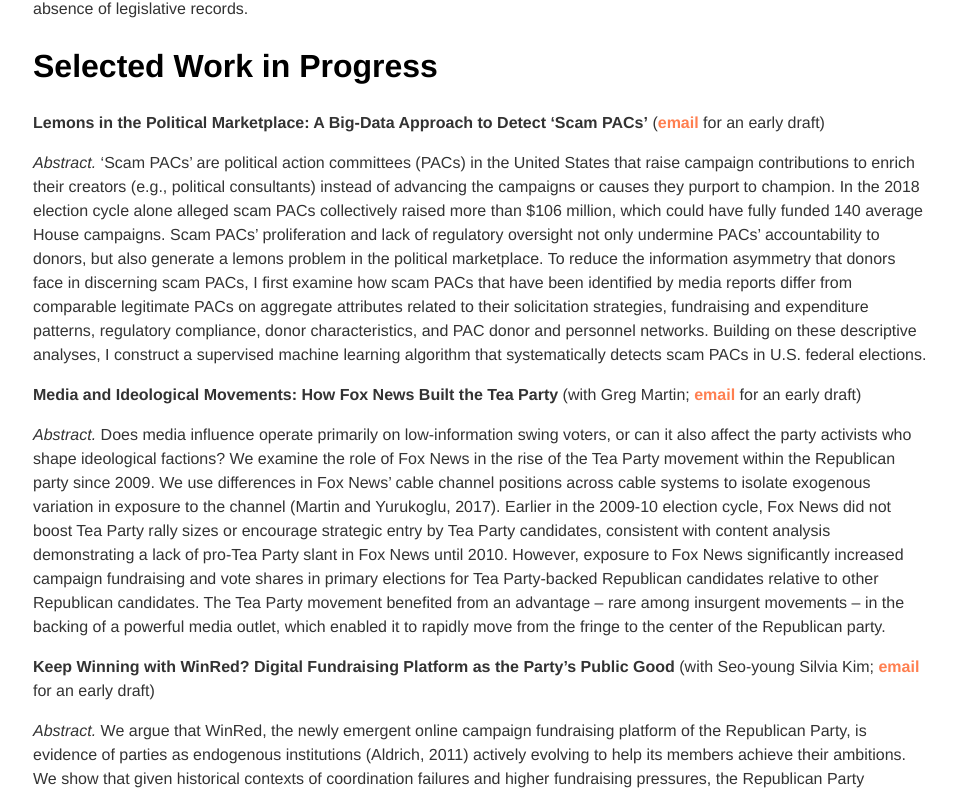
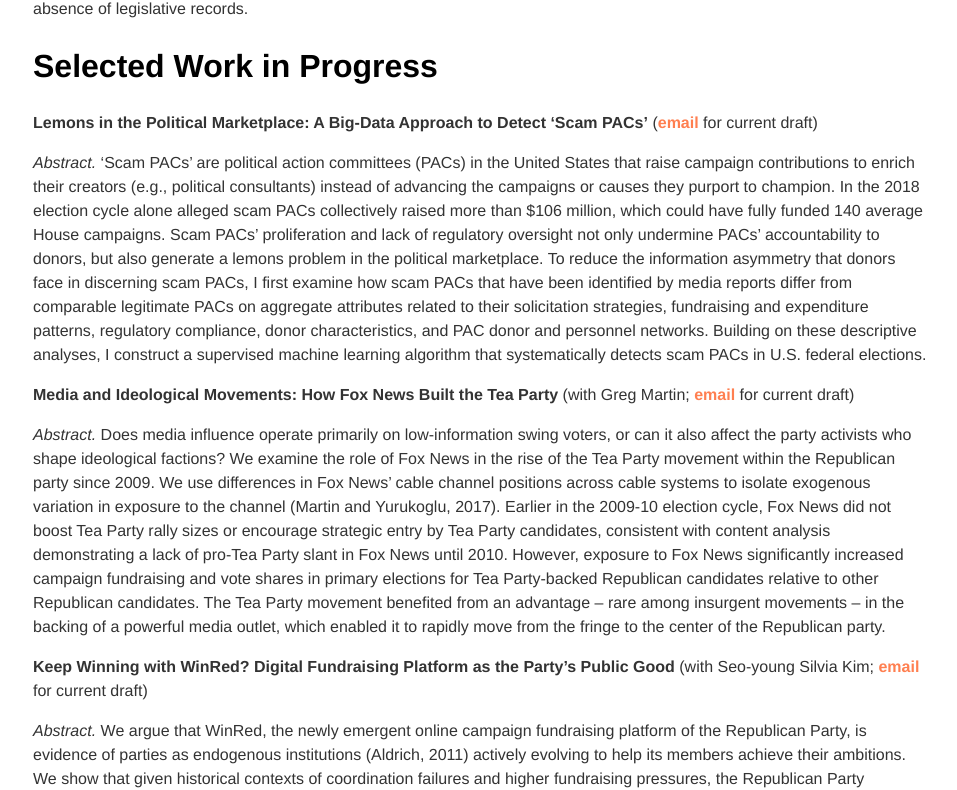
Before and after one commit to zhaoliresearch/zhaoliresearch.github.io, a Jekyll site: the page built from research/index.html, in a window 1280 px wide and 1400 px high, scrolled down 1684 px. Shown: the part 381-1171 px from the top of the window, without its empty margins (159-1116 px from the left). Built offline with Jekyll 4.4.1, drawn with Linux system fonts in a browser that asks for light colours.

Commit message:
Update index.html

```diff
--- a/research/index.html
+++ b/research/index.html
@@ -20,10 +20,10 @@ title: Zhao Li, Ph.D.
 <p><b><a href="https://www.dropbox.com/s/6uie90whk4n7xdl/Bonica%20and%20Li%20%282021%29.pdf?dl=0">Inferring Candidates’ Issue-Specific Positions from Itemized Campaign Contributions Using Supervised Machine Learning</b></a> (with Adam Bonica)</p>
 <p><i>Abstract.</i> The Supreme Court upholds mandatory disclosure of itemized contributions as an important means to help voters place candidates on the political spectrum “more precisely than is often possible solely on the basis of party labels and campaign speeches” (<i>Buckley v. Valeo</i>). To assess the informational value of disclosure for democratic accountability, we apply supervised machine learning to predict candidates' issue-specific positions based on itemized contributions they received prior to entering Congress. Our models accurately distinguish candidates on different issues both within and across parties, generally outperforming predictions based on DW-NOMINATE scores. Moreover, leveraging only non-incumbent fundraising records, our algorithms can impute issue scores for candidates lacking office-holding experiences. We also identify donors that provide the most marginal information on candidates' policy stances. Itemized contributions can facilitate voters' discernment of candidates on issues of interest, and are uniquely valuable for differentiating co-partisan candidates in the absence of legislative records.</p>
 <h2>Selected Work in Progress </h2>
-<p><b>Lemons in the Political Marketplace: A Big-Data Approach to Detect ‘Scam PACs’</b> (<a href="mailto:zhaoliresearch@gmail.com">email</a> for an early draft)</p>
+<p><b>Lemons in the Political Marketplace: A Big-Data Approach to Detect ‘Scam PACs’</b> (<a href="mailto:zhaoliresearch@gmail.com">email</a> for current draft)</p>
 <p><i>Abstract.</i> ‘Scam PACs’ are political action committees (PACs) in the United States that raise campaign contributions to enrich their creators (e.g., political consultants) instead of advancing the campaigns or causes they purport to champion. In the 2018 election cycle alone alleged scam PACs collectively raised more than $106 million, which could have fully funded 140 average House campaigns. Scam PACs’ proliferation and lack of regulatory oversight not only undermine PACs’ accountability to donors, but also generate a lemons problem in the political marketplace. To reduce the information asymmetry that donors face in discerning scam PACs, I first examine how scam PACs that have been identified by media reports differ from comparable legitimate PACs on aggregate attributes related to their solicitation strategies, fundraising and expenditure patterns, regulatory compliance, donor characteristics, and PAC donor and personnel networks. Building on these descriptive analyses, I construct a supervised machine learning algorithm that systematically detects scam PACs in U.S. federal elections.</p>
-<p><b>Media and Ideological Movements: How Fox News Built the Tea Party</b> (with Greg Martin; <a href="mailto:zhaoliresearch@gmail.com">email</a> for an early draft)</p>
+<p><b>Media and Ideological Movements: How Fox News Built the Tea Party</b> (with Greg Martin; <a href="mailto:zhaoliresearch@gmail.com">email</a> for current draft)</p>
 <p><i>Abstract.</i> Does media influence operate primarily on low-information swing voters, or can it also affect the party activists who shape ideological factions? We examine the role of Fox News in the rise of the Tea Party movement within the Republican party since 2009. We use differences in Fox News’ cable channel positions across cable systems to isolate exogenous variation in exposure to the channel (Martin and Yurukoglu, 2017). Earlier in the 2009-10 election cycle, Fox News did not boost Tea Party rally sizes or encourage strategic entry by Tea Party candidates, consistent with content analysis demonstrating a lack of pro-Tea Party slant in Fox News until 2010. However, exposure to Fox News significantly increased campaign fundraising and vote shares in primary elections for Tea Party-backed Republican candidates relative to other Republican candidates. The Tea Party movement benefited from an advantage – rare among insurgent movements – in the backing of a powerful media outlet, which enabled it to rapidly move from the fringe to the center of the Republican party.</p>
-<p><b>Keep Winning with WinRed? Digital Fundraising Platform as the Party’s Public Good</b> (with Seo-young Silvia Kim; <a href="mailto:zhaoliresearch@gmail.com">email</a> for an early draft)</p>
+<p><b>Keep Winning with WinRed? Digital Fundraising Platform as the Party’s Public Good</b> (with Seo-young Silvia Kim; <a href="mailto:zhaoliresearch@gmail.com">email</a> for current draft)</p>
 <p><i>Abstract.</i> We argue that WinRed, the newly emergent online campaign fundraising platform of the Republican Party, is evidence of parties as endogenous institutions (Aldrich, 2011) actively evolving to help its members achieve their ambitions. We show that given historical contexts of coordination failures and higher fundraising pressures, the Republican Party implemented a top-down centralization in 2019 to enforce member contributions to a “public good,” i.e., coordinating on a single platform. After analyzing the party’s theoretical motivations, we investigate the characteristics that explain which congressional candidates in the 2020 general election complied with the party’s efforts. Finally, we examine whether joining the plat- form was beneficial to individual candidates in fundraising outcomes using a matching ap- proach. Although superior fundraisers did self-select into WinRed, joining the centralized platform had short-term benefits, especially for non-incumbents and House candidates, and more small-dollar donations. We discuss the implications of this new centralized structure of the party.</p>
 </div><!-- /.blurb -->
```
